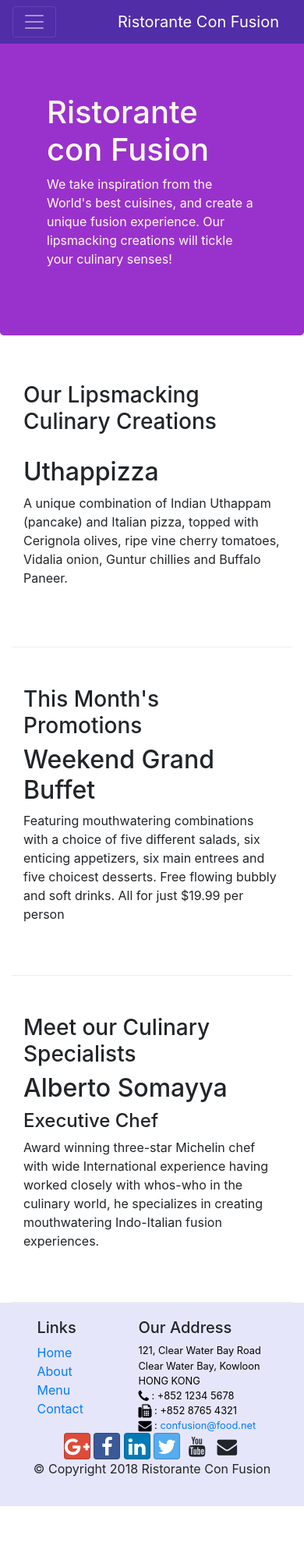
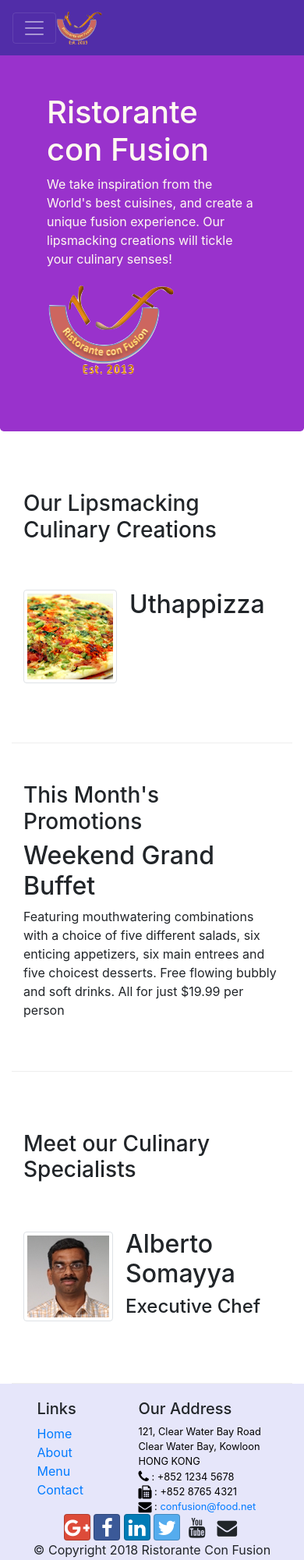
Before and after one commit to Vijayram2521/Bootstrap, a website: page index.html in a window 390 px wide. Shown: the top 2000 px of the page at 78% size. Before the commit the page ends 1931 px from the top, so only its background shows below. Drawn offline with nearby package versions, Linux system fonts and the light colour scheme.

Commit message:
Images and Media

```diff
--- a/index.html
+++ b/index.html
@@ -18,7 +18,7 @@
             <button class="navbar-toggler" type="button" data-toggle="collapse" data-target="#Navbar">
                 <span class="navbar-toggler-icon"></span>
             </button>
-             <a class="navbar-brand " href="#"> Ristorante Con Fusion</a>
+             <a class="navbar-brand mr-auto" href="#"><img src="img/logo.png" height="45" width="60"></a>
              <div class="collapse navbar-collapse" id="Navbar">
                 <ul class="navbar-nav mr-auto">
                     <li class="nav-item active"><a class="nav-link" href="#"><span class="fa fa-home fa-lg"></span> Home</a></li>
@@ -37,7 +37,8 @@
                     <p>We take inspiration from the World's best cuisines,
                         and create a unique fusion experience. Our lipsmacking creations will tickle your culinary senses!</p>
                 </div>
-                <div class="col-12 col-sm">
+                <div class="col-12 col-sm align-self-center">
+                    <img src="img/logo.png" class="img-fluid">
                 </div>
             </div>
         </div>
@@ -48,9 +49,14 @@
             <div class="col-12 col-sm-4 order-sm-last col-md-3">
                 <h3>Our Lipsmacking Culinary Creations</h3>
             </div>
-            <div class="col col-sm col-md">
-                <h2>Uthappizza</h2>
-                <p>A unique combination of Indian Uthappam (pancake) and Italian pizza, topped with Cerignola olives, ripe vine cherry tomatoes, Vidalia onion, Guntur chillies and Buffalo Paneer.</p>
+            <div class="col col-sm order-sm-first col-md">
+                <div class="media">
+                    <img class="d-flex mr-3 img-thumbnail align-self-center" src="img/uthappizza.png" alt="Uthappizza">
+                    <div class="media-body">
+                        <h2 class="mt-0">Uthappizza</h2>
+                        <p class="d-none d-sm-block">A unique combination of Indian Uthappam (pancake) and Italian pizza, topped with Cerignola olives, ripe vine cherry tomatoes, Vidalia onion, Guntur chillies and Buffalo Paneer.</p>
+                    </div>
+                </div>
             </div>
         </div>
 
@@ -70,9 +76,14 @@
                 <h3>Meet our Culinary Specialists</h3>
             </div>
             <div class="col col-sm order-sm-first col-md">
-                <h2>Alberto Somayya</h2>
-                <h4>Executive Chef</h4>
-                <p>Award winning three-star Michelin chef with wide International experience having worked closely with whos-who in the culinary world, he specializes in creating mouthwatering Indo-Italian fusion experiences. </p>
+                <div class="media">
+                    <img src="img/alberto.png" class="d-flex mr-3 img-thumbnail align-self-center" alt="Alberto">
+                    <div class="media-body">
+                        <h2 class="mt-0">Alberto Somayya</h2>
+                        <h4>Executive Chef</h4>
+                        <p class="d-none d-sm-block">Award winning three-star Michelin chef with wide International experience having worked closely with whos-who in the culinary world, he specializes in creating mouthwatering Indo-Italian fusion experiences. </p>
+                    </div>
+                </div>
             </div>
         </div>
     </div>
```
Also changed, not shown: aboutus.html (+3 -2 lines), contactus.html (+3 -2 lines), img/alberto.png (added), img/buffet.png (added), img/logo.png (added), img/uthappizza.png (added), 1 other file.
